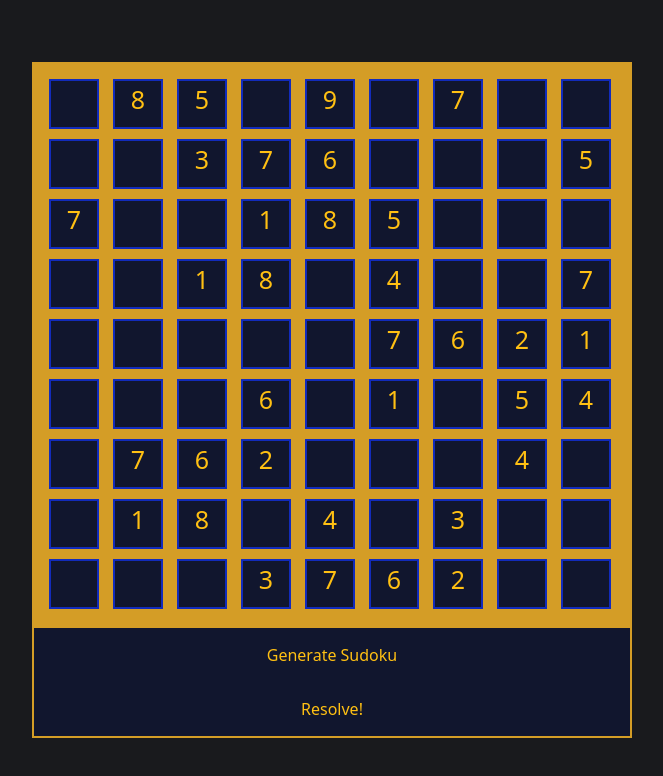
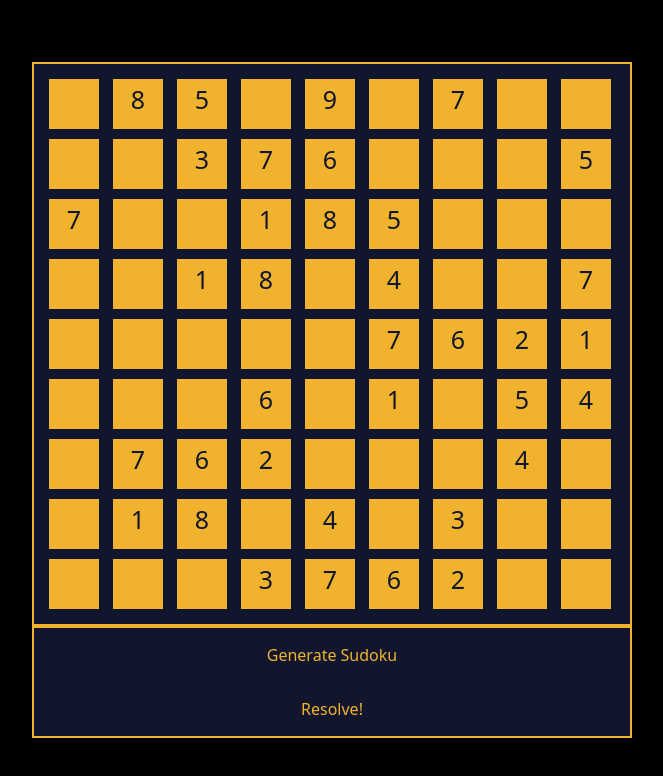
Before and after one commit to Widido1/sudoku, a React (Create React App) app: page / in a window 1280 px wide. Shown: the top 776 px of the page, without its empty margins (308-971 px from the left). Built offline with nearby package versions, Linux system fonts and the light colour scheme.

Commit message:
Clean code

```diff
--- a/public/index.html
+++ b/public/index.html
@@ -15,12 +15,12 @@
     <script src="https://code.jquery.com/jquery-3.7.1.min.js" integrity="sha256-/JqT3SQfawRcv/BIHPThkBvs0OEvtFFmqPF/lYI/Cxo=" crossorigin="anonymous"></script>
     <script>
       const allcolors = [
-        ["#F1B32E", "#11162e", "#000000"] , //Orange and Blue
-        ["#FC7979", "#19021E", "#000000"] , //Salmon and violet
-        ["#FED4E3", "#1C0029", "#000000"] , //Pink and Violet
-        ["#F7FB4E", "#11162e", "#000000"] , //Yellow and Blue
-        ["#9FFBFA", "#11162e", "#000000"] , //Light Blue and Blue
-        ["#FBE69F", "#2C2200", "#000000"] , //Light Blue and Blue
+        ["#F1B32E", "#11162e"] , //Orange and Blue
+        ["#FC7979", "#19021E"] , //Salmon and violet
+        ["#FED4E3", "#1C0029"] , //Pink and Violet
+        ["#F7FB4E", "#11162e"] , //Yellow and Blue
+        ["#9FFBFA", "#11162e"] , //Light Blue and Blue
+        ["#FBE69F", "#2C2200"] , //Light Blue and Blue
 
 
       ];
@@ -30,7 +30,6 @@
         $("#GenerateButton").click(function(event) {
           event.preventDefault();
           let color = allcolors[Math.floor(Math.random() * allcolors.length)];
-          $("body").css("background-color", color[2]);
           $("button").css("background-color", color[1]);
           $("button").css("color", color[0]);
           $(".Snumber").css("color", color[1]);
--- a/src/App.css
+++ b/src/App.css
@@ -7,36 +7,36 @@ body{
     justify-content: center;
     align-items: center;
     height: 100vh;
-    background-color: #191a1d;
+    background-color: #000000;
 }
 
 #ButtonBox{
     display: flex;
     flex-direction: column;
-    border: 2px solid rgb(212, 157, 38);
+    border: 2px solid #F1B32E;
 }
 
 button{
     background-color: #11162e;
-    color: rgb(255, 192, 19);
+    color: #F1B32E;
     padding: 15px;
 }
 #SudokuBox{
     display: grid;
     grid-template-columns: repeat(9, 1fr);
     gap: 10px;
-    background-color: #d49d26;
+    background-color: #11162e;
     width: 600px;
     padding: 15px;
-    border: 2px solid rgb(212, 157, 38);
+    border: 2px solid #F1B32E;
 }
 .Snumber{
-    border: 2px solid rgb(18, 43, 187);
+    border: 2px solid #F1B32E;
     width: 50px;
     height: 50px;
     justify-content: center;
     text-align: center;
     font-size: 25px;
-    background-color: rgb(17, 22, 46);
-    color: rgb(255, 192, 19);
+    background-color: #F1B32E;
+    color: #11162e
 }
```
